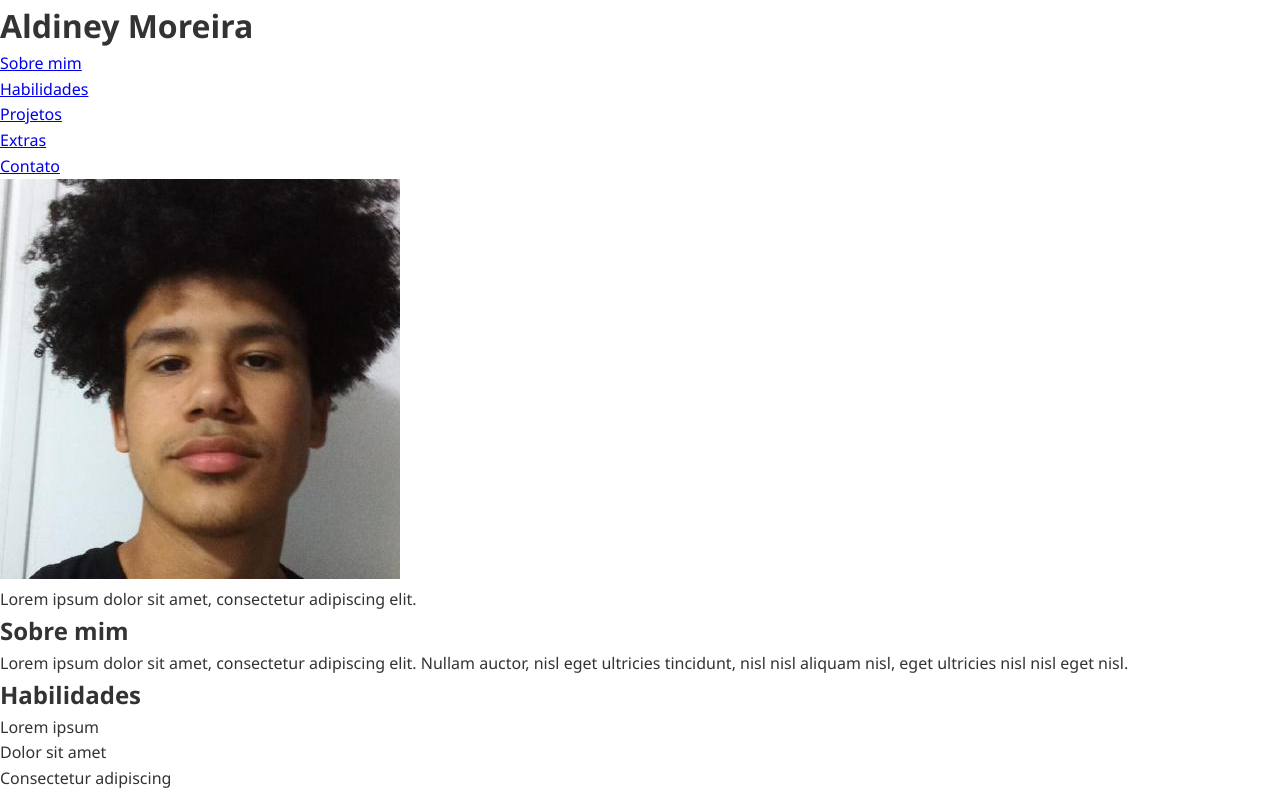
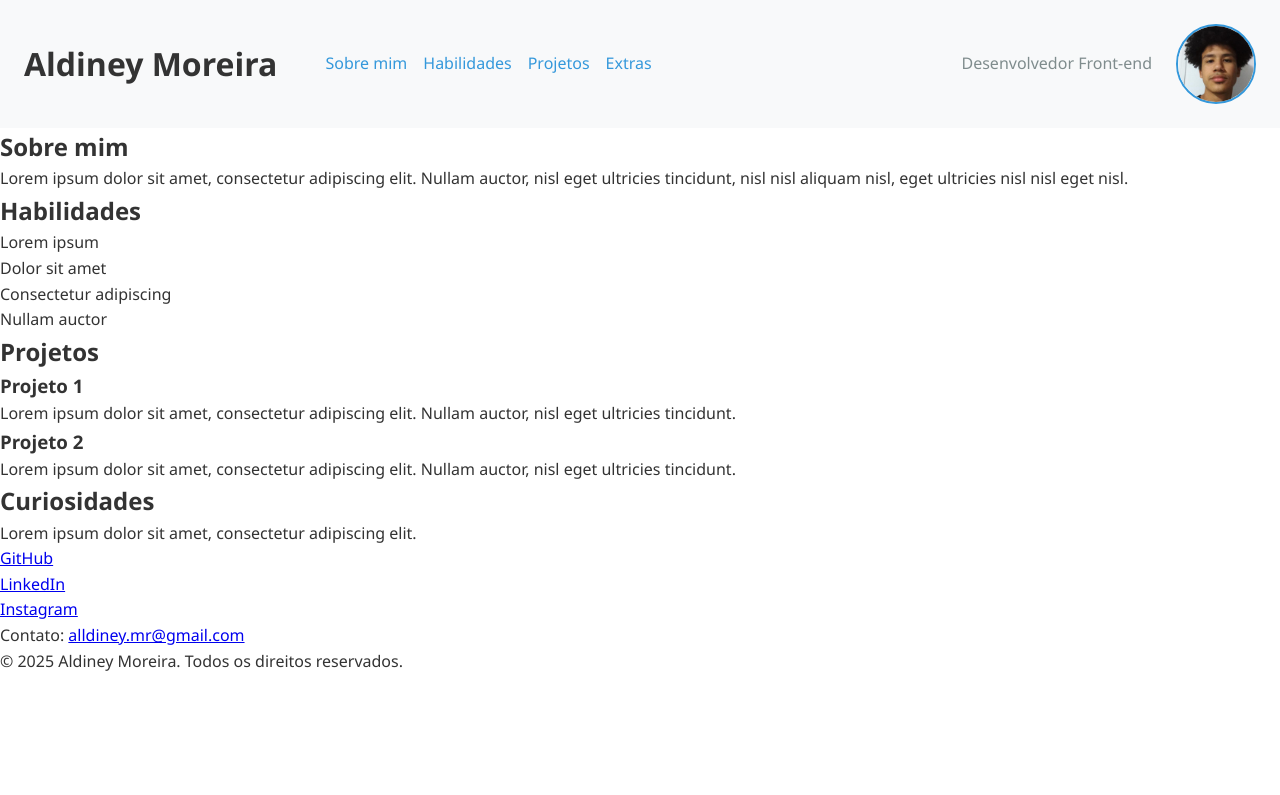
Before and after one commit to aldiney-moreira/dev-portfolio, a website built with Vite: page index.html in a window 1280 px wide. Shown: the top 795 px of the page. Built offline with nearby package versions, Linux system fonts and the light colour scheme.

Commit message:
feat: header implementation with content and styling

```diff
--- a/index.html
+++ b/index.html
@@ -10,23 +10,23 @@
 </head>
 
 <body>
-  <header>
-    <div>
-      <h1>Aldiney Moreira</h1>
-      <nav>
-        <ul>
-          <li><a href="#sobre">Sobre mim</a></li>
-          <li><a href="#habilidades">Habilidades</a></li>
-          <li><a href="#projetos">Projetos</a></li>
-          <li><a href="#extras">Extras</a></li>
-          <li><a href="#contato">Contato</a></li>
+  <header class="header">
+    <div class="header__content">
+      <h1 class="header__title">Aldiney Moreira</h1>
+
+      <nav class="nav">
+        <ul class="nav__list">
+          <li class="nav__item"><a href="#sobre" class="nav__link">Sobre mim</a></li>
+          <li class="nav__item"><a href="#habilidades" class="nav__link">Habilidades</a></li>
+          <li class="nav__item"><a href="#projetos" class="nav__link">Projetos</a></li>
+          <li class="nav__item"><a href="#extras" class="nav__link">Extras</a></li>
         </ul>
       </nav>
     </div>
 
-    <div>
-      <img src="./src/assets/images/avatar.jpg" alt="Foto de Aldiney Moreira">
-      <p>Lorem ipsum dolor sit amet, consectetur adipiscing elit.</p>
+    <div class="header__profile">
+      <img class="header__image" src="./src/assets/images/avatar.jpg" alt="Foto de Aldiney Moreira">
+      <p class="header__description">Desenvolvedor Front-end</p>
     </div>
   </header>
 
--- a/src/styles/main.css
+++ b/src/styles/main.css
@@ -1,4 +1,24 @@
-/* Reset básico */
+:root {
+  /* Cores */
+  --color-primary: #3498db;
+  --color-primary-dark: #2980b9;
+  --color-text: #333;
+  --color-text-light: #7f8c8d;
+  --color-bg-header: #f8f9fa;
+  --color-white: #ffffff;
+
+  /* Espaçamentos */
+  --spacing-small: 0.5rem;
+  --spacing-medium: 1rem;
+  --spacing-large: 1.5rem;
+  --spacing-xlarge: 3rem;
+
+  /* Breakpoints */
+  --breakpoint-mobile: 360px;
+  --breakpoint-tablet: 768px;
+  --breakpoint-desktop: 1024px;
+}
+
 * {
   margin: 0;
   padding: 0;
@@ -8,5 +28,127 @@
 body {
   font-family: "Segoe UI", Tahoma, Geneva, Verdana, sans-serif;
   line-height: 1.6;
-  color: #333;
+  color: var(--color-text);
 }
+
+.header {
+  padding: var(--spacing-large);
+  background-color: var(--color-bg-header);
+  display: flex;
+  flex-direction: column;
+  gap: var(--spacing-large);
+}
+
+.header__content {
+  display: flex;
+  flex-direction: column;
+  gap: var(--spacing-medium);
+  align-items: center;
+}
+
+.header__title {
+  font-size: 2rem;
+  color: var(--color-text);
+  text-align: center;
+  white-space: nowrap;
+  user-select: none;
+}
+
+.nav {
+  width: 100%;
+}
+
+.nav__list {
+  display: flex;
+  flex-direction: column;
+  gap: var(--spacing-small);
+  list-style: none;
+}
+
+.nav__item {
+  text-align: center;
+}
+
+.nav__link {
+  text-decoration: none;
+  color: var(--color-primary);
+  font-weight: 500;
+  display: block;
+  transition: color 0.3s ease;
+}
+
+.nav__link:hover {
+  color: var(--color-primary-dark);
+}
+
+.header__profile {
+  display: flex;
+  flex-direction: column;
+  align-items: center;
+  gap: var(--spacing-small);
+}
+
+.header__image {
+  width: 120px;
+  height: 120px;
+  border-radius: 50%;
+  object-fit: cover;
+  border: 2.5px solid var(--color-primary);
+}
+
+.header__description {
+  text-align: center;
+  color: var(--color-text-light);
+}
+
+@media (min-width: 768px) {
+  .header {
+    flex-direction: row;
+    flex-wrap: wrap;
+    justify-content: space-between;
+    align-items: center;
+  }
+
+  .header__content {
+    display: flex;
+    flex-direction: row;
+    align-items: center;
+    gap: var(--spacing-xlarge);
+    width: 100%;
+  }
+
+  .nav__list {
+    flex-direction: row;
+    gap: var(--spacing-medium);
+  }
+
+  .header__profile {
+    display: flex;
+    flex-direction: row;
+    align-items: center;
+    width: 100%;
+  }
+}
+
+@media (min-width: 1024px) {
+  .header {
+    flex-wrap: nowrap;
+  }
+
+  .header__content {
+    width: auto;
+    flex: 1;
+  }
+
+  .header__profile {
+    width: auto;
+    justify-content: flex-end;
+    flex-direction: row-reverse;
+    gap: var(--spacing-large);
+  }
+
+  .header__image {
+    width: 80px;
+    height: 80px;
+  }
+}
```
